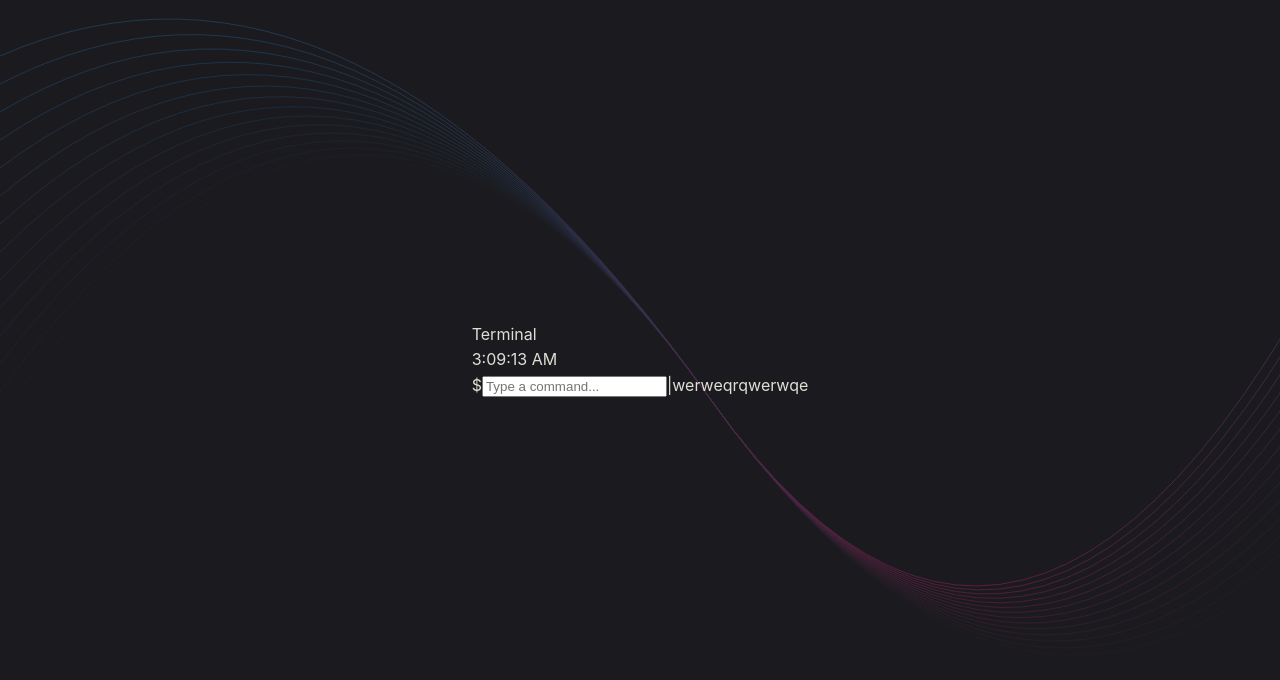
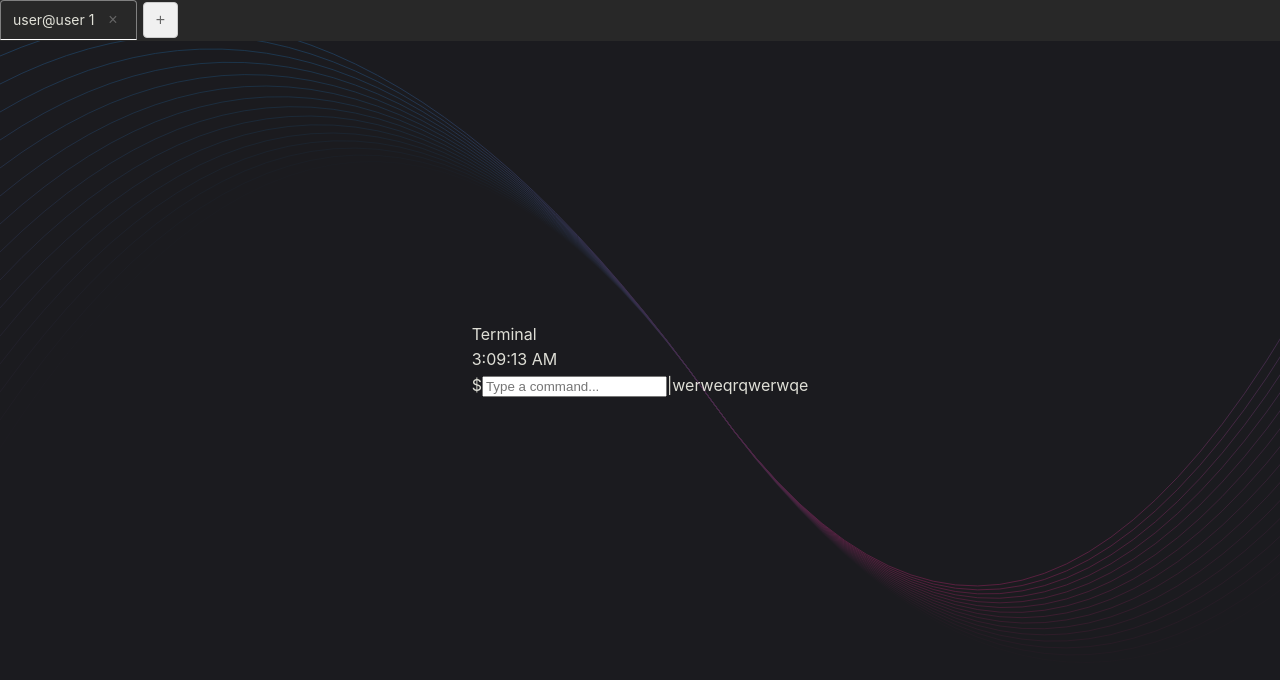
Before and after one commit to Cryplo/MHacks25, a React (Vite) app in the folder src/renderer/: page / in a window 1280 px wide. Shown: the top 680 px of the page. Built offline with nearby package versions, Linux system fonts and the light colour scheme.

Commit message:
Created tabs

```diff
--- a/src/renderer/src/App.tsx
+++ b/src/renderer/src/App.tsx
@@ -1,12 +1,17 @@
 // import Versions from './components/Versions'
 // import electronLogo from './assets/electron.svg'
 import { Terminal } from './Terminal'
+import Tabs from './components/tab'
 
 function App(): React.JSX.Element {
-  // const ipcHandle = (): void => window.electron.ipcRenderer.send('ping')
+  const handleActiveTabChange = (tabId: string) => {
+    // You can handle active tab changes here if needed
+    console.log('Active tab changed to:', tabId)
+  }
 
   return (
     <>
+      <Tabs />
       <Terminal />
     </>
   )
--- /dev/null
+++ b/src/renderer/src/components/tab.css
@@ -0,0 +1,91 @@
+.tabs-container {
+  width: 100vw; /* Use viewport width instead of 100% */
+  top: 0; /* Use viewport width instead of 100% */
+  margin: 0; /* Remove any default margins */
+  padding: 0; /* Remove any default padding */
+  box-sizing: border-box; /* Include borders in width calculation */
+  border-bottom: 1px solid #282828;
+  background-color: #282828;
+  position: fixed; /* Ensure proper positioning */
+  left: 0; /* Align to left edge */
+}
+
+.tabs-list {
+  display: flex;
+  flex-direction: row;
+  align-items: center;
+  padding: 0;
+  margin: 0;
+  overflow-x: auto; /* Allow horizontal scrolling if too many tabs */
+  width: 100%; /* Ensure full width of container */
+}
+
+.tabs-list::-webkit-scrollbar {
+  display: none; /* Hide scrollbar for Chrome, Safari and Opera */
+}
+
+.tab {
+  display: flex;
+  align-items: center;
+  padding: 8px 12px;
+  background-color: #808080;
+  border: 1px solid #808080;
+  border-bottom: none;
+  cursor: pointer;
+  min-width: 120px;
+  flex-shrink: 0;
+  max-width: 200px;
+  position: relative;
+  margin-right: 2px;
+  border-radius: 4px 4px 0 0;
+}
+
+.tab:hover {
+  background-color: #d0d0d0;
+}
+
+.tab.active {
+  background-color: transparent;
+  border-bottom: 1px solid #fff;
+  z-index: 1;
+}
+
+.tab-title {
+  flex: 1;
+  overflow: hidden;
+  text-overflow: ellipsis;
+  white-space: nowrap;
+  font-size: 14px;
+}
+
+.tab-close {
+  background: none;
+  border: none;
+  cursor: pointer;
+  padding: 2px 6px;
+  margin-left: 8px;
+  border-radius: 3px;
+  font-size: 16px;
+  color: #666;
+}
+
+.tab-close:hover {
+  background-color: #ff6b6b;
+  color: white;
+}
+
+.new-tab-button {
+  background: none;
+  border: 1px solid #ccc;
+  cursor: pointer;
+  padding: 8px 12px;
+  margin-left: 4px;
+  border-radius: 4px;
+  font-size: 16px;
+  color: #666;
+  background-color: #f0f0f0;
+}
+
+.new-tab-button:hover {
+  background-color: #e0e0e0;
+}
--- /dev/null
+++ b/src/renderer/src/components/tab.tsx
@@ -0,0 +1,88 @@
+import { useState, useEffect } from 'react';
+import './tab.css';
+
+interface Tab {
+  id: string;
+  title: string;
+}
+
+interface TabsProps {
+  onActiveTabChange?: (tabId: string) => void;
+}
+
+const Tabs: React.FC<TabsProps> = ({ onActiveTabChange }) => {
+  const [tabs, setTabs] = useState<Tab[]>([]);
+  const [activeTabId, setActiveTabId] = useState('');
+
+  useEffect(() => {
+    if (tabs.length === 0) {
+      handleNewTab();
+    }
+  }, []);
+
+  const handleTabClick = (tabId: string) => {
+    setActiveTabId(tabId);
+    onActiveTabChange?.(tabId);
+  };
+
+  const handleTabClose = (tabId: string) => {
+    if (tabs.length <= 1) {
+      return;
+    }
+    const newTabs = tabs.filter((tab) => tab.id !== tabId);
+    setTabs(newTabs);
+
+    if (activeTabId === tabId) {
+      if (newTabs.length > 0) {
+        const newActiveId = newTabs[0].id;
+        setActiveTabId(newActiveId);
+        onActiveTabChange?.(newActiveId);
+      } else {
+        // When the last tab is closed, reset the active tab ID
+        setActiveTabId('');
+        onActiveTabChange?.('');
+      }
+    }
+  };
+
+  const handleNewTab = () => {
+    // Find the highest numeric ID, or default to 0 if no valid IDs exist
+    const existingIds = tabs.map((t) => parseInt(t.id, 10)).filter((id) => !isNaN(id));
+    const maxId = existingIds.length > 0 ? Math.max(...existingIds) : 0;
+    const newTabId = (maxId + 1).toString();
+    const newTab = { id: newTabId, title: `user@user ${newTabId}` };
+    setTabs([...tabs, newTab]);
+    setActiveTabId(newTabId);
+    onActiveTabChange?.(newTabId);
+  };
+
+  return (
+    <div className="tabs-container">
+      <div className="tabs-list">
+        {tabs.map((tab) => (
+          <div
+            key={tab.id}
+            className={`tab ${tab.id === activeTabId ? 'active' : ''}`}
+            onClick={() => handleTabClick(tab.id)}
+          >
+            <span className="tab-title">{tab.title}</span>
+            <button
+              className="tab-close"
+              onClick={(e) => {
+                e.stopPropagation();
+                handleTabClose(tab.id);
+              }}
+            >
+              ×
+            </button>
+          </div>
+        ))}
+        <button className="new-tab-button" onClick={handleNewTab}>
+          +
+        </button>
+      </div>
+    </div>
+  );
+};
+
+export default Tabs;
```
